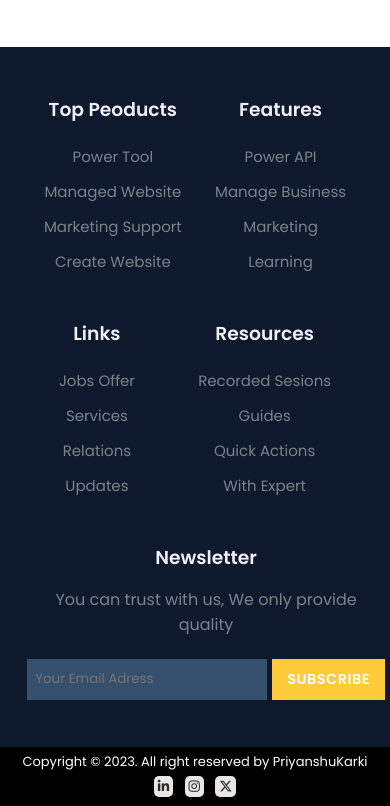
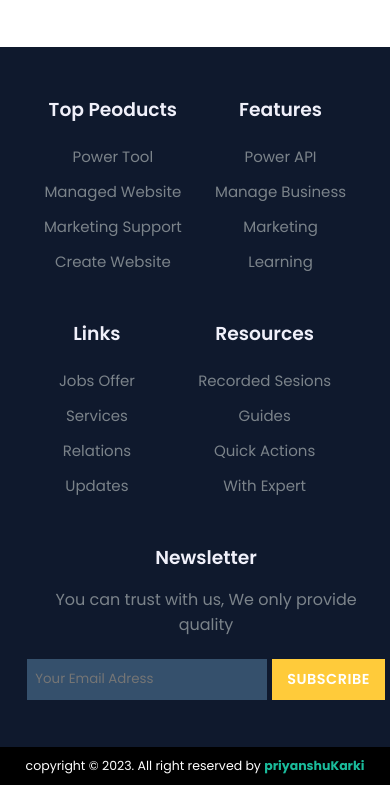
Before and after one commit to priyanshu-inu/Education-website-, a plain HTML site: page index.html in a window 390 px wide. Shown: the part 6224-7030 px from the top of the page. After the commit the page ends 7009 px from the top, so only its background shows below. Drawn offline with nearby package versions, Linux system fonts and the light colour scheme.

Commit message:
update code

```diff
--- a/index.html
+++ b/index.html
@@ -347,7 +347,9 @@
     <!-- copyrght section start  -->
 
     <div class="copyrights">
-      <p>Copyright &copy; 2023. All right reserved by PriyanshuKarki</p>
+      <p>
+        copyright &copy; 2023. All right reserved by <span>priyanshuKarki</span>
+      </p>
       <div class="social-handle">
         <i class="fa-brands fa-linkedin-in"></i>
         <i class="fa-brands fa-instagram"></i>
--- a/responsive.css
+++ b/responsive.css
@@ -614,6 +614,25 @@
   #courses-inner .enroll {
     width: 100%;
   }
+
+  .copyrights {
+    padding: 10px 0;
+    font-size: 12.5px;
+    justify-content: center;
+    align-items: center;
+  }
+
+  .copyrights p {
+    font-size: 12.5px;
+  }
+
+  .copyrights span {
+    font-size: 12.5px;
+  }
+
+  .copyrights .social-handle {
+    display: none;
+  }
 }
 
 @media (max-width: 912px) {
--- a/style.css
+++ b/style.css
@@ -478,6 +478,15 @@ footer .news-l a.yello-color:hover {
 .copyrights .social-handle i:hover {
   color: #2c2c2c;
   background-color: #ffcb3a;
+}
+
+.copyrights P {
+  font-weight: none;
+}
+
+.copyrights p span {
+  color: #1abc9c;
+  font-weight: bold;
 }
 
 /* end  */
```
Also changed, not shown: about.html (+3 -1 lines), blog.html (+3 -1 lines), contact.html (+3 -1 lines), phppage.html (+3 -1 lines), post.html (+3 -1 lines).
